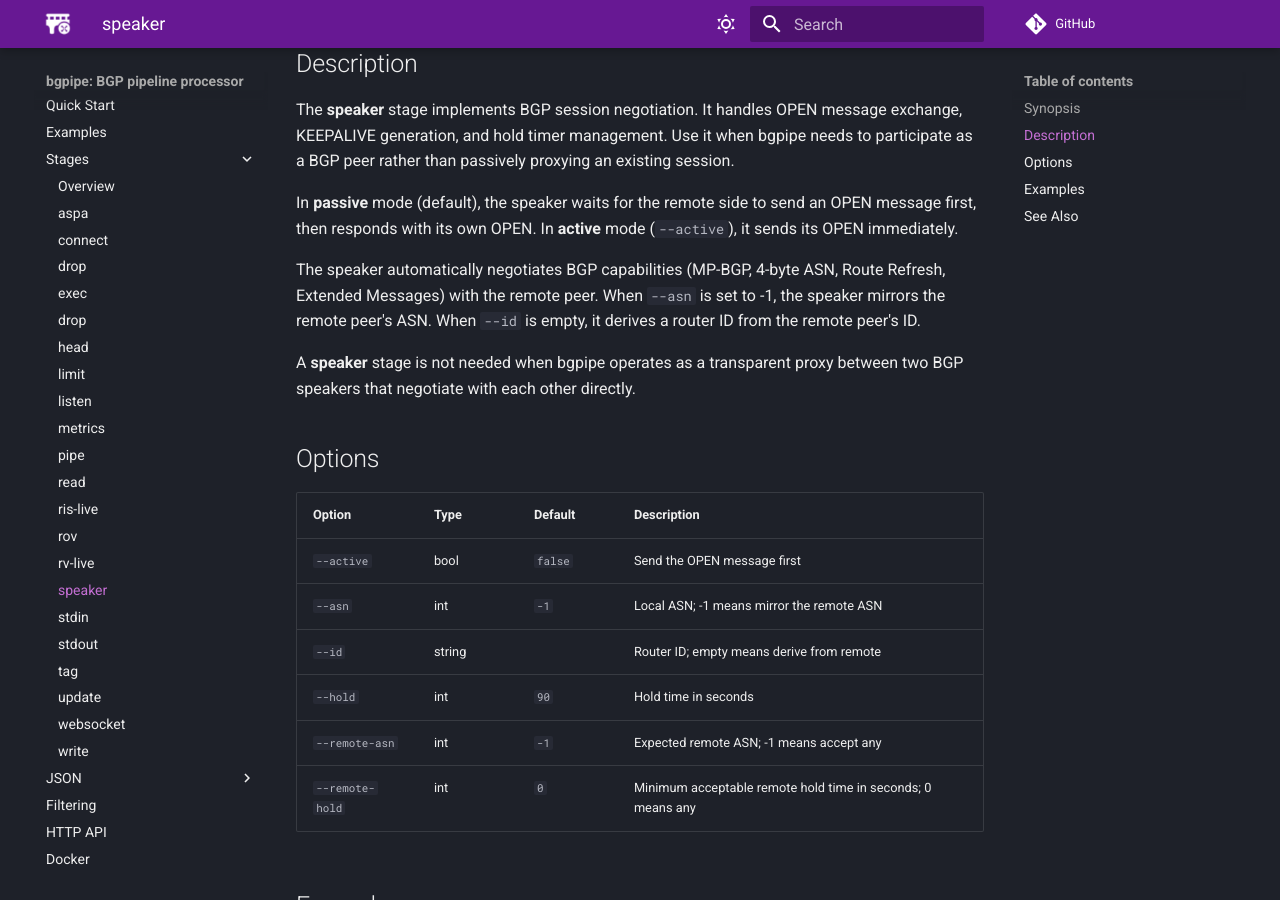
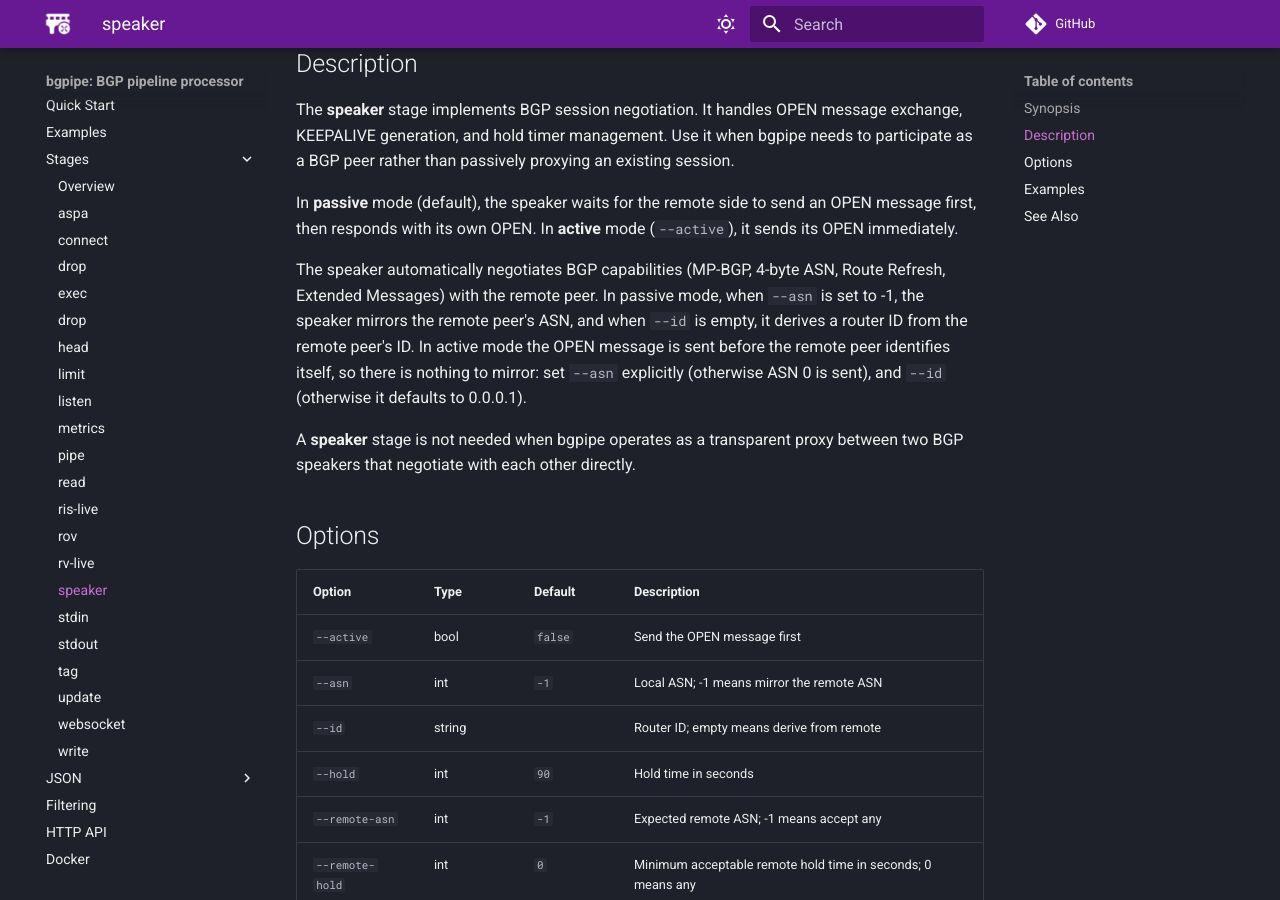
Before and after one commit to bgpfix/bgpipe, an MkDocs documentation site: the page built from docs/stages/speaker.md, in a window 1280 px wide and 900 px high, scrolled down 330 px. Built offline with MkDocs 1.6.1 and Material for MkDocs 9.7.7, drawn with Linux system fonts in a browser that asks for light colours; comment, search, counter and statistics services are not loaded; the version menu is left out.

Commit message:
docs: fix stage doc mismatches (speaker, update, rv-live, filters, connect, quickstart)

```diff
--- a/docs/stages/speaker.md
+++ b/docs/stages/speaker.md
@@ -20,9 +20,12 @@ an OPEN message first, then responds with its own OPEN. In **active** mode
 (`--active`), it sends its OPEN immediately.
 
 The speaker automatically negotiates BGP capabilities (MP-BGP, 4-byte ASN,
-Route Refresh, Extended Messages) with the remote peer. When `--asn` is set
-to -1, the speaker mirrors the remote peer's ASN. When `--id` is empty, it
-derives a router ID from the remote peer's ID.
+Route Refresh, Extended Messages) with the remote peer. In passive mode,
+when `--asn` is set to -1, the speaker mirrors the remote peer's ASN, and
+when `--id` is empty, it derives a router ID from the remote peer's ID.
+In active mode the OPEN message is sent before the remote peer identifies
+itself, so there is nothing to mirror: set `--asn` explicitly (otherwise
+ASN 0 is sent), and `--id` (otherwise it defaults to 0.0.0.1).
 
 A **speaker** stage is not needed when bgpipe operates as a transparent proxy
 between two BGP speakers that negotiate with each other directly.
```
Also changed, not shown: docs/filters.md (+2 -1 lines), docs/quickstart.md (+2 -0 lines), docs/stages/connect.md (+2 -1 lines), docs/stages/rv-live.md (+2 -2 lines), docs/stages/update.md (+9 -1 lines).
